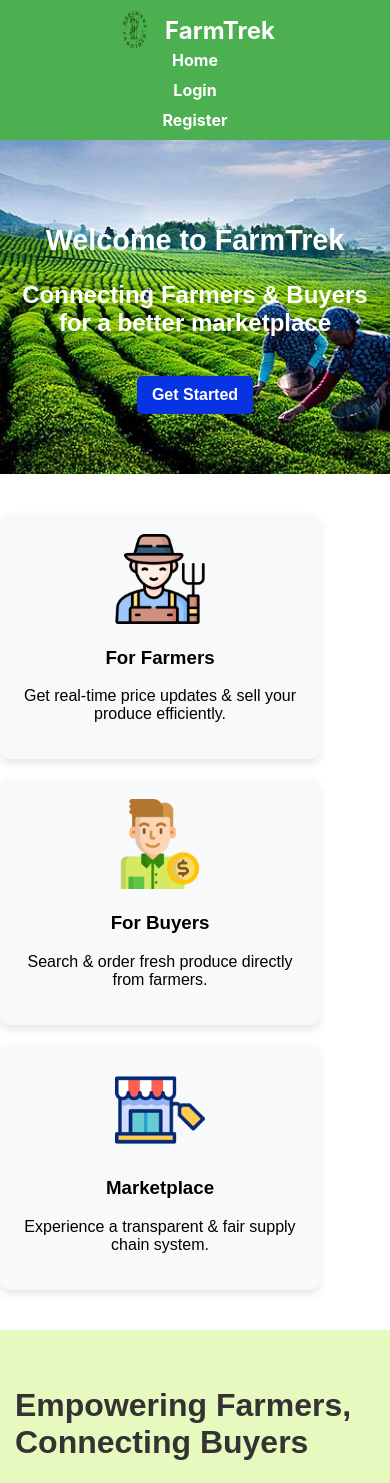
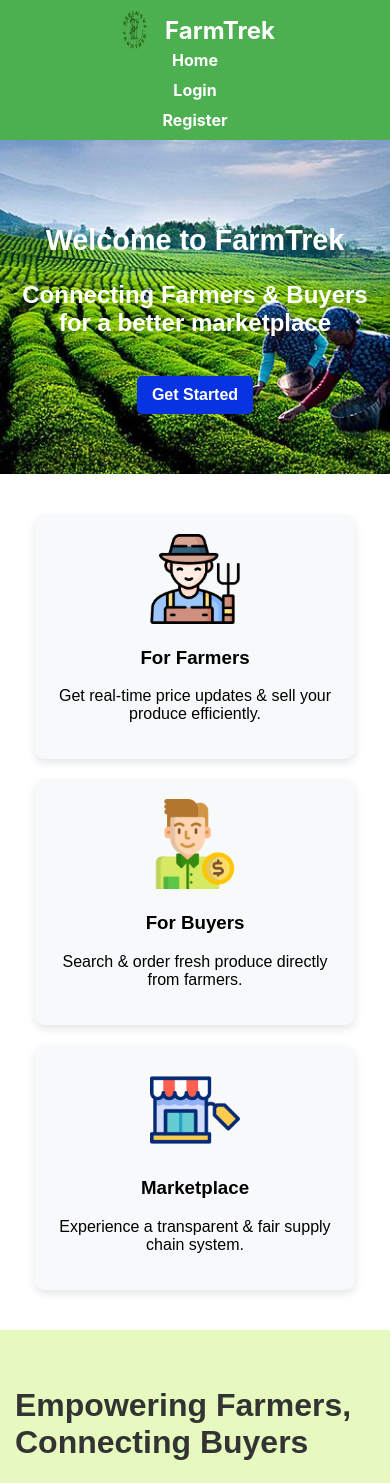
Before and after one commit to finalprojectdrk/farmersmarket, a React (Create React App) app: page / in a window 390 px wide. Shown: the top 1483 px of the page. Built offline with nearby package versions, Linux system fonts and the light colour scheme.

Commit message:
Update Home.css

```diff
--- a/src/pages/Home.css
+++ b/src/pages/Home.css
@@ -39,6 +39,64 @@
 }
 
 /* Features Section */
+
+/* Features Section */
+.features {
+  display: flex;
+  justify-content: center;
+  gap: 50px;
+  margin: 40px 0;
+}
+
+.feature-card {
+  background: #f8f9fa;
+  padding: 20px;
+  border-radius: 10px;
+  box-shadow: 0 4px 8px rgba(0, 0, 0, 0.1);
+  text-align: center;
+  width: 250px;
+}
+
+.feature-card img {
+  width: 90px;
+  height: 90px;
+}
+
+.feature-card:hover {
+  background: #beebc2;
+  transform: scale(1.05);
+}
+
+/* Media Queries for responsiveness */
+
+/* For tablets and smaller devices */
+@media (max-width: 768px) {
+  .features {
+    flex-direction: column; /* Stack items vertically */
+    align-items: center; /* Center the items */
+    gap: 30px;
+  }
+
+  .feature-card {
+    width: 90%; /* Make feature cards responsive */
+    max-width: 300px; /* Limit the max width */
+  }
+}
+
+/* For mobile devices */
+@media (max-width: 480px) {
+  .features {
+    flex-direction: column; /* Stack items vertically */
+    align-items: center; /* Center the items */
+    gap: 20px;
+  }
+
+  .feature-card {
+    width: 90%; /* Make feature cards responsive */
+    max-width: 280px; /* Limit the max width */
+  }
+}
+
 .features {
   display: flex;
   justify-content: center;
```
